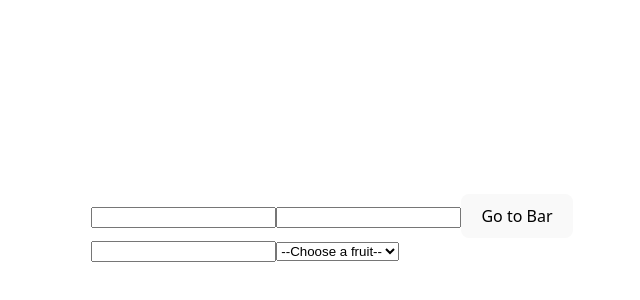
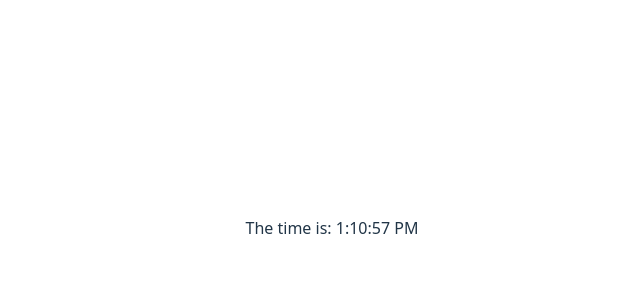
Before and after one commit to DanielElbaz/Elevation-React, a React (Vite) app in the folder intro/: page / in a window 1280 px wide. Shown: the part 172-472 px from the top of the page, without its empty margins (308-948 px from the left). Built offline with nearby package versions, Linux system fonts and the light colour scheme.

Commit message:
exercise 1 use effect

```diff
--- a/intro/src/App.jsx
+++ b/intro/src/App.jsx
@@ -7,6 +7,7 @@ import Home from './states/exercise2/home.jsx';
 import Landing from './states/exercise2/landing.jsx';
 import Exercise1Input from './input/Exercise1Input.jsx';
 import Exercise2Input from './input/Exercise2Input.jsx';
+import Exercise1Effect from './UseEffect/Exercise1.jsx';
 
 
 
@@ -43,8 +44,9 @@ function App() {
         <button onClick={toggleDiscount}>{data.shouldDiscount ? "Disable discount" : "Enable discount"}</button>
         {data.currentPage === "Landing" ? (<Landing user={data.user} store={data.store} />) : (<Home store={data.store} shouldDiscount={data.shouldDiscount} />)}
  */}
-        <Exercise1Input />
-        <Exercise2Input />
+        {/* <Exercise1Input />
+        <Exercise2Input /> */}
+        <Exercise1Effect/>
       </div>
 
 
--- /dev/null
+++ b/intro/src/UseEffect/Exercise1.jsx
@@ -0,0 +1,22 @@
+import { useEffect, useState } from "react";
+
+
+export default function Exercise1Effect(){
+
+    const [time,setTime]=useState(new Date().toLocaleTimeString());
+
+    useEffect(()=>{
+       const interval = setInterval(() => {
+            setTime(new Date().toLocaleTimeString())
+        }, 1000);
+        return () => clearInterval(interval);
+    },[])
+
+    return(
+        <>
+        <div> The time is: {time}</div>
+        </>
+    )
+
+
+}
```
